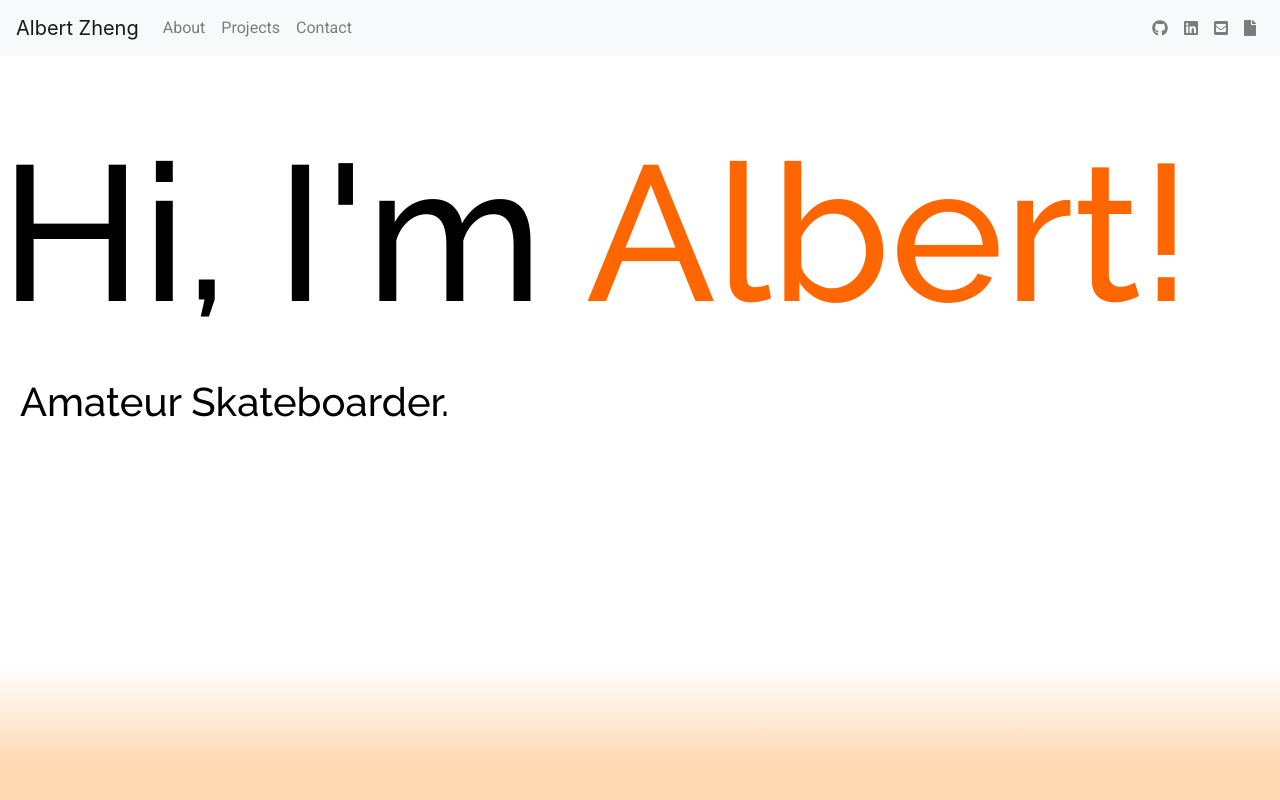
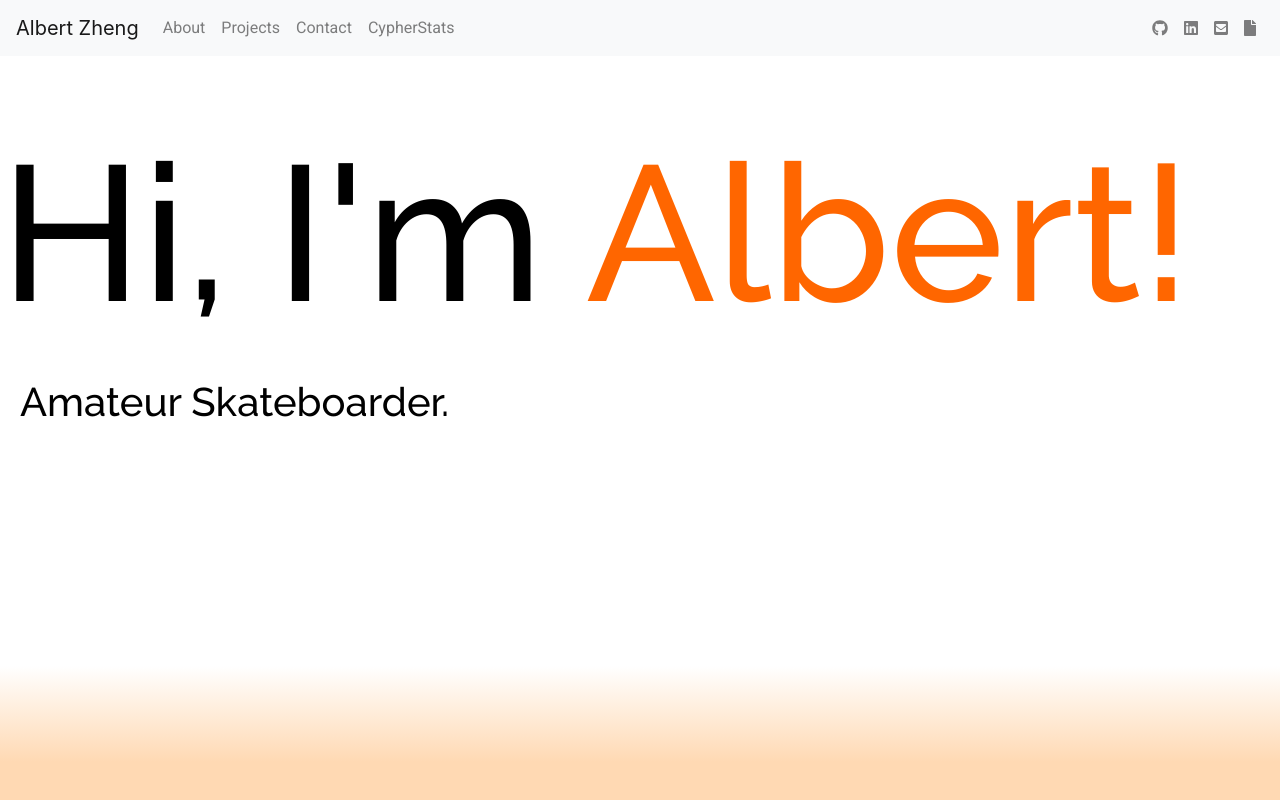
Before and after one commit to albertzed2000/PersonalSite, a React (Create React App) app in the folder my-app/: page / in a window 1280 px wide. Shown: the top 800 px of the page. Built offline with nearby package versions, Linux system fonts and the light colour scheme.

Commit message:
added cypherstats route + app.js/index.js restructuring

```diff
--- a/my-app/package.json
+++ b/my-app/package.json
@@ -17,6 +17,7 @@
     "react": "^16.13.1",
     "react-bootstrap": "^1.0.1",
     "react-dom": "^16.13.1",
+    "react-router-dom": "^5.2.0",
     "react-scripts": "^3.4.1"
   },
   "scripts": {
--- a/my-app/src/App.js
+++ b/my-app/src/App.js
@@ -1 +1,30 @@
 //don't need this either
+
+//import statements
+import React from 'react';
+import ReactDOM from 'react-dom';
+import './index.css';
+import * as serviceWorker from './serviceWorker';
+import 'bootstrap/dist/css/bootstrap.min.css';
+import { BrowserRouter as Router, Route} from "react-router-dom";
+
+import Landing from "./landing"
+import Navi from "./parts/1NavBar/navi"
+import CypherStats from "./CypherStats"
+export default class App extends React.Component{
+
+
+
+    render(){
+
+        return(
+            <Router>
+                <Route path="/" exact component={Landing} />
+                <Route path="/cypherstats" component={CypherStats} />
+
+            </Router>
+
+
+        )
+    }
+}
--- /dev/null
+++ b/my-app/src/CypherStats.js
@@ -0,0 +1,19 @@
+import React from "react";
+import Navi from "./parts/1NavBar/navi"
+
+
+export default class CypherStats extends React.Component{
+
+
+    render(){
+        return(
+
+            <div>
+                <Navi/>
+                <br/><br/><br/><br/><br/><br/>
+                welcome to cypherstats!
+
+            </div>
+        )
+    }
+}
--- a/my-app/src/index.js
+++ b/my-app/src/index.js
@@ -5,6 +5,8 @@ import ReactDOM from 'react-dom';
 import './index.css';
 import * as serviceWorker from './serviceWorker';
 import 'bootstrap/dist/css/bootstrap.min.css';
+import { BrowserRouter as Router, Route} from "react-router-dom";
+
 
 //import page section components
 import Navi from "./parts/1NavBar/navi";
@@ -12,44 +14,14 @@ import Intro from "./parts/2intro/Intro";
 import About from "./parts/3about/About";
 import Projects from "./parts/4projects/Projects"
 import Contact from "./parts/5Contact/Contact";
+import App from './App';
 
 
 
 //render all website page section components, separated by ombre-styled div break sections
 ReactDOM.render(
   <React.StrictMode>
-    <div id="Top">
-      <Navi />
-    </div>
-
-    <div id="Intro">
-      <Intro />
-    </div>
-
-    <div className="intro-ombre">
-      <br></br><br></br><br></br><br></br>
-    </div>
-
-    <div id="About">
-      <About />
-    </div>
-
-    <div className="about-ombre">
-      <br></br><br></br><br></br><br></br><br></br><br></br><br></br><br></br><br></br>
-    </div>
-
-    <div id="Projects">
-      <Projects/>
-    </div>
-
-    <div className="projects-ombre">
-      <br></br><br></br><br></br><br></br><br></br><br></br><br></br><br></br><br></br>
-    </div>
-
-    <div id="Contact">
-      <Contact />
-
-    </div>
+    <App/>
   </React.StrictMode>,
   document.getElementById('root')
 );
--- /dev/null
+++ b/my-app/src/landing.js
@@ -0,0 +1,61 @@
+//don't need this either
+
+//import statements
+import React from 'react';
+import ReactDOM from 'react-dom';
+import './index.css';
+import * as serviceWorker from './serviceWorker';
+import 'bootstrap/dist/css/bootstrap.min.css';
+import { BrowserRouter as Router, Route} from "react-router-dom";
+
+
+//import page section components
+import Navi from "./parts/1NavBar/navi";
+import Intro from "./parts/2intro/Intro";
+import About from "./parts/3about/About";
+import Projects from "./parts/4projects/Projects"
+import Contact from "./parts/5Contact/Contact";
+
+
+export default class Landing extends React.Component{
+    //main page
+
+
+    render(){
+        return(
+            <div>
+                <div id="Top">
+                    <Navi />
+                </div>
+
+                <div id="Intro">
+                    <Intro />
+                </div>
+
+                <div className="intro-ombre">
+                    <br></br><br></br><br></br><br></br>
+                </div>
+
+                <div id="About">
+                    <About />
+                </div>
+
+                <div className="about-ombre">
+                    <br></br><br></br><br></br><br></br><br></br><br></br><br></br><br></br><br></br>
+                </div>
+
+                <div id="Projects">
+                    <Projects/>
+                </div>
+
+                <div className="projects-ombre">
+                    <br></br><br></br><br></br><br></br><br></br><br></br><br></br><br></br><br></br>
+                </div>
+
+                <div id="Contact">
+                    <Contact />
+                </div>
+    </div>
+        )
+    }
+}
--- a/my-app/src/parts/1NavBar/navi.js
+++ b/my-app/src/parts/1NavBar/navi.js
@@ -29,9 +29,11 @@ class Navi extends React.Component{
                 <Navbar.Collapse id="basic-navbar-nav">
 
                     <Nav className="mr-auto">
-                        <Nav.Link  className="nav-text" href="#About">About</Nav.Link>
-                        <Nav.Link  className="nav-text" href="#Projects">Projects</Nav.Link>
-                        <Nav.Link  className="nav-text" href="#Contact">Contact</Nav.Link>
+                        <Nav.Link  className="nav-text" href="/#About">About</Nav.Link>
+                        <Nav.Link  className="nav-text" href="/#Projects">Projects</Nav.Link>
+                        <Nav.Link  className="nav-text" href="/#Contact">Contact</Nav.Link>
+                        <Nav.Link  className="nav-text" href="/cypherstats">CypherStats</Nav.Link>
+
 
                     </Nav>
 
```
Also changed, not shown: 1 other file (tests, documents, lock files or other folders).
